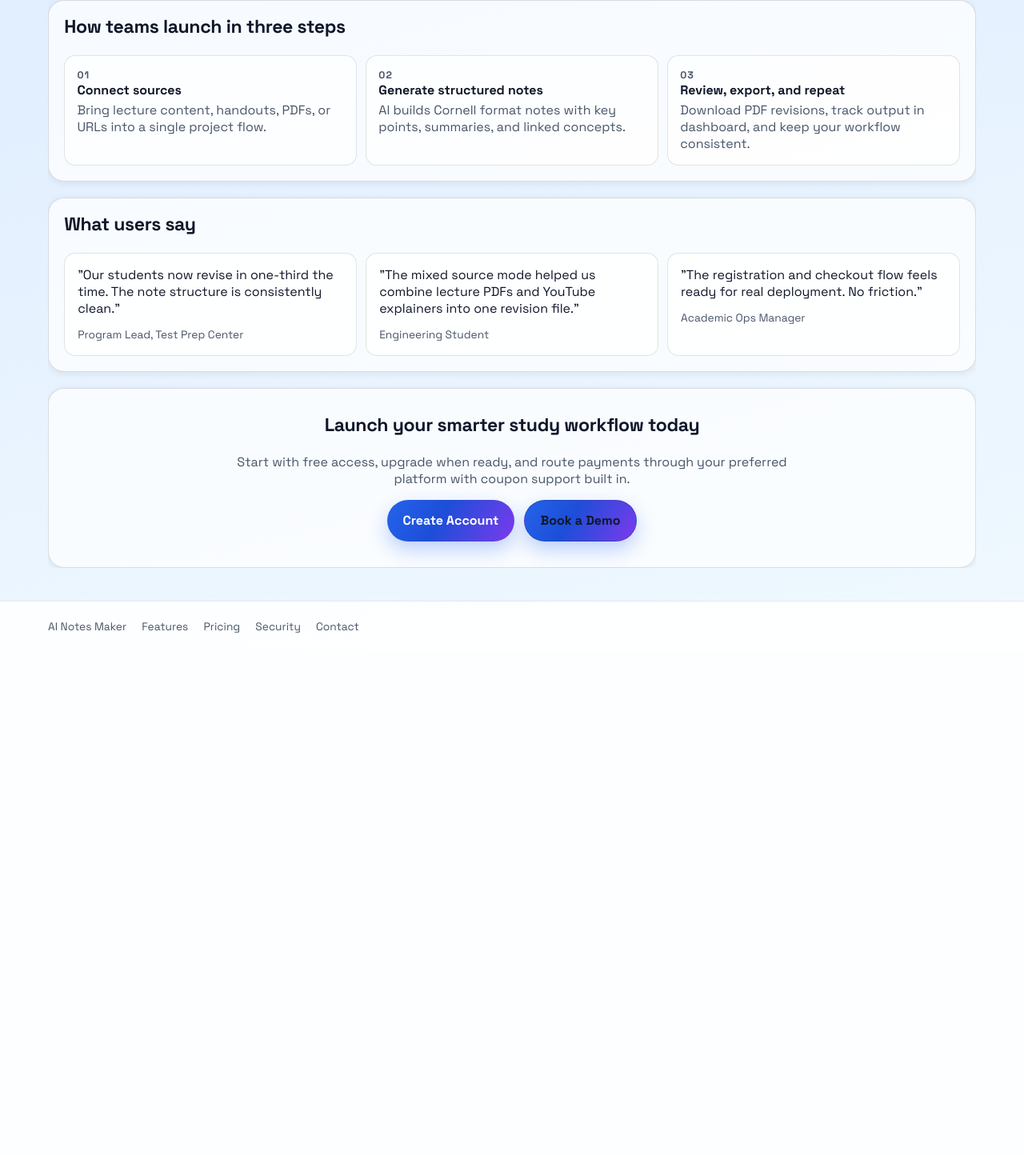
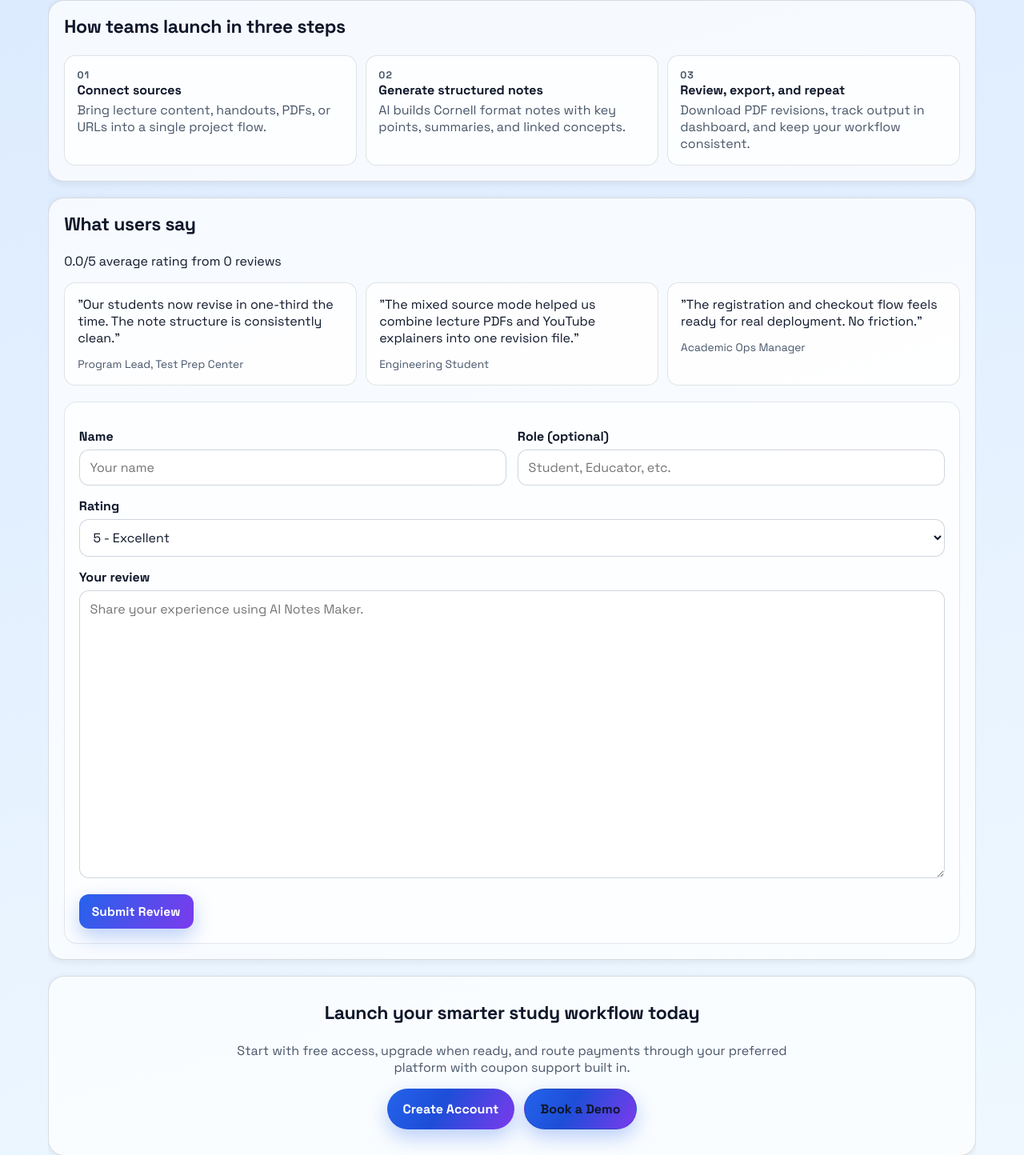
Before and after one commit to gtmcoding-source/Corneal-AI, a Flask app: page / in a window 1280 px wide. Shown: the part 1577-3021 px from the top of the page at 80% size. Before the commit the page ends 2368 px from the top, so only its background shows below. Run offline with Flask 3, Linux system fonts and the light colour scheme.

Commit message:
Solved some problems

```diff
--- a/app.py
+++ b/app.py
@@ -7,13 +7,14 @@ import secrets
 from logging.handlers import RotatingFileHandler
 from urllib.parse import urlencode, quote_plus
 
-from flask import Flask, render_template, request, redirect, url_for, session, send_file
+from flask import Flask, render_template, request, redirect, url_for, session, send_file, make_response
 from authlib.integrations.flask_client import OAuth
 from flask_mail import Mail, Message
 from sqlalchemy import inspect, or_, text, func
+from itsdangerous import URLSafeSerializer, BadSignature
 from werkzeug.security import generate_password_hash, check_password_hash
 from config import Config
-from database.models import db, User, Notes, Lead, LoginEvent, PasswordResetOTP
+from database.models import db, User, Notes, Lead, LoginEvent, PasswordResetOTP, Review
 from utils.ai_handler import generate_notes, transform_notes, TRANSFORM_ACTIONS, generate_study_plan
 from utils.helpers import generate_pdf, markdown_to_html
 from utils.source_ingestion import build_source_bundle
@@ -175,6 +176,7 @@ COUPON_CONFIG = {
 }
 
 STARTER_DAILY_NOTE_LIMIT = 3
+REMEMBER_COOKIE_NAME = "remember_device_token"
 
 def normalize_mobile(value):
     return "".join(char for char in value if char.isdigit())
@@ -243,6 +245,65 @@ def _record_login_event(user, provider):
     )
 
 
+def _remember_cookie_max_age():
+    return max(86400, int(Config.PERMANENT_SESSION_LIFETIME.total_seconds()))
+
+
+def _remember_serializer():
+    return URLSafeSerializer(app.secret_key, salt="remember-device")
+
+
+def _build_remember_token(user):
+    return _remember_serializer().dumps(
+        {
+            "uid": user.id,
+            "pwd_tag": (user.password or "")[-24:],
+        }
+    )
+
+
+def _user_from_remember_token(token):
+    if not token:
+        return None
+    try:
+        payload = _remember_serializer().loads(token)
+    except BadSignature:
+        return None
+
+    user_id = payload.get("uid")
+    pwd_tag = payload.get("pwd_tag")
+    if not user_id or not isinstance(pwd_tag, str):
+        return None
+
+    user = User.query.get(user_id)
+    if not user:
+        return None
+    if (user.password or "")[-24:] != pwd_tag:
+        return None
+    return user
+
+
+def _set_remember_cookie(response, user, enabled):
+    if enabled and user:
+        response.set_cookie(
+            REMEMBER_COOKIE_NAME,
+            _build_remember_token(user),
+            max_age=_remember_cookie_max_age(),
+            httponly=True,
+            secure=Config.SESSION_COOKIE_SECURE,
+            samesite=Config.SESSION_COOKIE_SAMESITE,
+        )
+        return response
+
+    response.delete_cookie(
+        REMEMBER_COOKIE_NAME,
+        httponly=True,
+        secure=Config.SESSION_COOKIE_SECURE,
+        samesite=Config.SESSION_COOKIE_SAMESITE,
+    )
+    return response
+
+
 def _tail_admin_logs(path, max_lines):
     if not path or not os.path.exists(path):
         return []
@@ -308,13 +369,17 @@ def _active_reset_otp_for_user(user_id):
 
 
 def _send_password_reset_otp(email, otp_code):
-    if not (Config.MAIL_SERVER and Config.MAIL_PORT and Config.MAIL_DEFAULT_SENDER):
-        app.logger.warning("Password reset email not sent: mail config missing.")
+    if not Config.MAIL_SERVER:
+        app.logger.warning("Password reset email not sent: MAIL_SERVER is missing.")
         return False
+
+    sender = (Config.MAIL_DEFAULT_SENDER or Config.MAIL_USERNAME or "no-reply@localhost").strip()
+
     try:
         message = Message(
             subject="Your Corneal AI password reset OTP",
             recipients=[email],
+            sender=sender,
             body=(
                 f"Your OTP is {otp_code}. It expires in {Config.PASSWORD_RESET_OTP_MINUTES} minutes.\n\n"
                 "If you did not request this reset, ignore this email."
@@ -466,13 +531,99 @@ def apply_security_headers(response):
     response.headers["Permissions-Policy"] = "camera=(), microphone=(), geolocation=()"
     return response
 
+
+@app.before_request
+def restore_remembered_session():
+    if session.get("user_id"):
+        return
+
+    remembered_user = _user_from_remember_token(request.cookies.get(REMEMBER_COOKIE_NAME))
+    if not remembered_user:
+        return
+
+    session["user_id"] = remembered_user.id
+    session.permanent = True
+
 # ==============================
 # Routes
 # ==============================
 
 @app.route("/")
 def landing():
-    return render_template("landing.html")
+    review_message_map = {
+        "saved": "Thanks for your review.",
+        "blocked": "Request could not be processed.",
+        "invalid_name": "Name is required and must be 80 characters or fewer.",
+        "invalid_role": "Role must be 80 characters or fewer.",
+        "invalid_rating": "Rating must be between 1 and 5.",
+        "invalid_message": "Review message is required and must be 600 characters or fewer.",
+    }
+    review_error = review_message_map.get(request.args.get("review_error", "").strip(), "")
+    review_success = review_message_map.get(request.args.get("review", "").strip(), "")
+
+    reviews = (
+        Review.query.filter_by(is_approved=True)
+        .order_by(Review.created_at.desc())
+        .limit(6)
+        .all()
+    )
+    avg_rating = (
+        db.session.query(func.avg(Review.rating))
+        .filter(Review.is_approved.is_(True))
+        .scalar()
+    )
+    review_count = (
+        db.session.query(func.count(Review.id))
+        .filter(Review.is_approved.is_(True))
+        .scalar()
+    ) or 0
+    average_rating_display = f"{float(avg_rating):.1f}" if avg_rating else "0.0"
+
+    return render_template(
+        "landing.html",
+        reviews=reviews,
+        review_error=review_error,
+        review_success=review_success,
+        review_count=review_count,
+        average_rating_display=average_rating_display,
+    )
+
+
+@app.route("/reviews", methods=["POST"])
+def submit_review():
+    name = request.form.get("name", "").strip()
+    role = request.form.get("role", "").strip()
+    message = request.form.get("message", "").strip()
+    website = request.form.get("website", "").strip()
+
+    rating_raw = request.form.get("rating", "").strip()
+    try:
+        rating = int(rating_raw)
+    except ValueError:
+        rating = 0
+
+    if website:
+        return redirect(url_for("landing", review_error="blocked", _anchor="reviews"))
+    if not name or len(name) > 80:
+        return redirect(url_for("landing", review_error="invalid_name", _anchor="reviews"))
+    if len(role) > 80:
+        return redirect(url_for("landing", review_error="invalid_role", _anchor="reviews"))
+    if rating < 1 or rating > 5:
+        return redirect(url_for("landing", review_error="invalid_rating", _anchor="reviews"))
+    if not message or len(message) > 600:
+        return redirect(url_for("landing", review_error="invalid_message", _anchor="reviews"))
+
+    db.session.add(
+        Review(
+            name=name,
+            role=role or None,
+            rating=rating,
+            message=message,
+            is_approved=True,
+        )
+    )
+    db.session.commit()
+    return redirect(url_for("landing", review="saved", _anchor="reviews"))
 
 @app.route("/journey")
 def journey():
@@ -716,6 +867,10 @@ def register():
             return render_template("register.html", error="Password is required.", selected_plan=selected_plan), 400
         if not username:
             return render_template("register.html", error="Username is required.", selected_plan=selected_plan), 400
+        if not email and not mobile:
+            return render_template("register.html", error="Email or mobile is required.", selected_plan=selected_plan), 400
+        if email and not is_valid_email(email):
+            return render_template("register.html", error="Please provide a valid email address.", selected_plan=selected_plan), 400
         if not is_strong_password(password):
             return render_template(
                 "register.html",
@@ -749,11 +904,16 @@ def register():
         db.session.commit()
 
         session.clear()
+        session.permanent = False
         session["user_id"] = new_user.id
 
+        destination = url_for("home")
         if PLAN_CONFIG[selected_plan]["price_cents"] > 0:
-            return redirect(url_for("checkout", plan=selected_plan))
-        return redirect(url_for("home"))
+            destination = url_for("checkout", plan=selected_plan)
+
+        response = make_response(redirect(destination))
+        _set_remember_cookie(response, new_user, enabled=False)
+        return response
     return render_template("register.html", selected_plan=selected_plan)
 
 @app.route("/login", methods=["GET", "POST"])
@@ -775,7 +935,9 @@ def login():
             session.permanent = remember_me
             session["user_id"] = user.id
             _record_login_event(user, "local")
-            return redirect(safe_next or url_for("home"))
+            response = make_response(redirect(safe_next or url_for("home")))
+            _set_remember_cookie(response, user, enabled=remember_me)
+            return response
 
         return render_template("login.html", error="Invalid credentials.", next_url=safe_next, remember_me=remember_me), 401
     success = "Password reset successful. Please login with your new password." if request.args.get("reset") == "1" else None
@@ -820,7 +982,7 @@ def forgot_password():
 
                 sent = _send_password_reset_otp(user.email, otp_code)
                 if not sent:
-                    error = "Could not send OTP email. Check mail configuration and try again."
+                    error = "Could not send OTP email. Check MAIL_SERVER, MAIL_PORT, MAIL_USERNAME, MAIL_PASSWORD, and MAIL_DEFAULT_SENDER in .env."
                 else:
                     session["password_reset_user_id"] = user.id
                     session["password_reset_email_hint"] = _mask_email(user.email)
@@ -966,17 +1128,18 @@ def _login_oauth_user(provider_name, provider_sub, email=None, display_name=None
     session["oauth_provider"] = provider_name
     _record_login_event(user, provider_name)
 
+    destination = url_for("home")
     if oauth_intent == "register":
         user.plan = oauth_plan
         db.session.commit()
         if PLAN_CONFIG[oauth_plan]["price_cents"] > 0:
-            return redirect(url_for("checkout", plan=oauth_plan))
-        return redirect(url_for("home"))
+            destination = url_for("checkout", plan=oauth_plan)
+    elif oauth_next:
+        destination = oauth_next
 
-    if oauth_next:
-        return redirect(oauth_next)
-
-    return redirect(url_for("home"))
+    response = make_response(redirect(destination))
+    _set_remember_cookie(response, user, enabled=oauth_remember)
+    return response
 
 
 @app.route("/callback")
@@ -1075,13 +1238,17 @@ def github_callback():
 def logout():
     provider = (session.get("oauth_provider") or "").strip().lower()
     session.clear()
+    target_url = url_for("login")
     if provider == "auth0" and Config.AUTH0_DOMAIN and Config.AUTH0_CLIENT_ID:
         params = {
             "returnTo": url_for("landing", _external=True),
             "client_id": Config.AUTH0_CLIENT_ID,
         }
-        return redirect(f"https://{Config.AUTH0_DOMAIN}/v2/logout?{urlencode(params, quote_via=quote_plus)}")
-    return redirect(url_for("login"))
+        target_url = f"https://{Config.AUTH0_DOMAIN}/v2/logout?{urlencode(params, quote_via=quote_plus)}"
+
+    response = make_response(redirect(target_url))
+    _set_remember_cookie(response, user=None, enabled=False)
+    return response
 
 
 @app.route("/checkout", methods=["GET", "POST"])
--- a/config.py
+++ b/config.py
@@ -69,6 +69,6 @@ class Config:
     MAIL_PASSWORD = os.getenv("MAIL_PASSWORD", "").strip()
     MAIL_USE_TLS = os.getenv("MAIL_USE_TLS", "true").strip().lower() == "true"
     MAIL_USE_SSL = os.getenv("MAIL_USE_SSL", "false").strip().lower() == "true"
-    MAIL_DEFAULT_SENDER = os.getenv("MAIL_DEFAULT_SENDER", MAIL_USERNAME).strip()
+    MAIL_DEFAULT_SENDER = os.getenv("MAIL_DEFAULT_SENDER", MAIL_USERNAME or "no-reply@localhost").strip()
     PASSWORD_RESET_OTP_MINUTES = _int_env("PASSWORD_RESET_OTP_MINUTES", 10, minimum=1)
     PASSWORD_RESET_MAX_ATTEMPTS = _int_env("PASSWORD_RESET_MAX_ATTEMPTS", 5, minimum=1)
--- a/static/css/landing.css
+++ b/static/css/landing.css
@@ -184,3 +184,78 @@ body[data-theme="dark"] .trust-strip p {
         opacity: 1;
     }
 }
+
+.reviews-meta {
+    margin-top: 0.55rem;
+    margin-bottom: 1rem;
+    color: var(--text-soft);
+}
+
+.review-stars {
+    margin-bottom: 0.65rem;
+    font-size: 1.05rem;
+    letter-spacing: 0.08em;
+    color: #f59e0b;
+}
+
+.review-form {
+    margin-top: 1.25rem;
+    padding: 1.1rem;
+    border: 1px solid rgba(148, 163, 184, 0.26);
+    border-radius: 16px;
+    background: rgba(255, 255, 255, 0.62);
+}
+
+.review-form-grid {
+    display: grid;
+    grid-template-columns: repeat(2, minmax(0, 1fr));
+    gap: 0.85rem;
+}
+
+.review-form label {
+    display: block;
+    margin-top: 0.9rem;
+    margin-bottom: 0.4rem;
+    font-weight: 600;
+}
+
+.review-form input,
+.review-form select,
+.review-form textarea {
+    width: 100%;
+    border: 1px solid rgba(148, 163, 184, 0.45);
+    border-radius: 12px;
+    padding: 0.7rem 0.8rem;
+    background: rgba(255, 255, 255, 0.92);
+}
+
+.review-form button {
+    margin-top: 0.95rem;
+    border: 0;
+    border-radius: 12px;
+    padding: 0.72rem 1rem;
+    background: linear-gradient(118deg, #2563eb 0%, #7c3aed 100%);
+    color: #fff;
+    font-weight: 700;
+    cursor: pointer;
+}
+
+body[data-theme="dark"] .review-form {
+    background: rgba(15, 23, 42, 0.58);
+    border-color: rgba(148, 163, 184, 0.3);
+}
+
+body[data-theme="dark"] .review-form input,
+body[data-theme="dark"] .review-form select,
+body[data-theme="dark"] .review-form textarea {
+    background: rgba(15, 23, 42, 0.82);
+    color: #e2e8f0;
+    border-color: rgba(148, 163, 184, 0.35);
+}
+
+@media (max-width: 640px) {
+    .review-form-grid {
+        grid-template-columns: 1fr;
+        gap: 0;
+    }
+}
--- a/templates/landing.html
+++ b/templates/landing.html
@@ -171,9 +171,25 @@
             </div>
         </section>
 
-        <section class="panel landing-wide">
+        <section class="panel landing-wide" id="reviews">
             <h3>What users say</h3>
+            <p class="reviews-meta">{{ average_rating_display }}/5 average rating from {{ review_count }} reviews</p>
+            {% if review_success %}
+                <p class="success-message">{{ review_success }}</p>
+            {% endif %}
+            {% if review_error %}
+                <p class="error-message">{{ review_error }}</p>
+            {% endif %}
             <div class="testimonial-grid">
+                {% if reviews %}
+                    {% for review in reviews %}
+                        <blockquote class="quote-card">
+                            <p class="review-stars" aria-label="{{ review.rating }} out of 5 stars">{% for _ in range(review.rating) %}★{% endfor %}{% for _ in range(5 - review.rating) %}☆{% endfor %}</p>
+                            <p>"{{ review.message }}"</p>
+                            <cite>{{ review.name }}{% if review.role %}, {{ review.role }}{% endif %}</cite>
+                        </blockquote>
+                    {% endfor %}
+                {% else %}
                     <blockquote class="quote-card">
                         <p>"Our students now revise in one-third the time. The note structure is consistently clean."</p>
                         <cite>Program Lead, Test Prep Center</cite>
@@ -186,7 +202,32 @@
                         <p>"The registration and checkout flow feels ready for real deployment. No friction."</p>
                         <cite>Academic Ops Manager</cite>
                     </blockquote>
+                {% endif %}
             </div>
+            <form class="review-form" action="{{ url_for('submit_review') }}" method="POST">
+                <input class="hp-field" type="text" name="website" tabindex="-1" autocomplete="off" aria-hidden="true">
+                <div class="review-form-grid">
+                    <div>
+                        <label for="review-name">Name</label>
+                        <input id="review-name" type="text" name="name" maxlength="80" placeholder="Your name" required>
+                    </div>
+                    <div>
+                        <label for="review-role">Role (optional)</label>
+                        <input id="review-role" type="text" name="role" maxlength="80" placeholder="Student, Educator, etc.">
+                    </div>
+                </div>
+                <label for="review-rating">Rating</label>
+                <select id="review-rating" name="rating" required>
+                    <option value="5">5 - Excellent</option>
+                    <option value="4">4 - Very Good</option>
+                    <option value="3">3 - Good</option>
+                    <option value="2">2 - Fair</option>
+                    <option value="1">1 - Poor</option>
+                </select>
+                <label for="review-message">Your review</label>
+                <textarea id="review-message" name="message" rows="4" maxlength="600" placeholder="Share your experience using AI Notes Maker." required></textarea>
+                <button type="submit">Submit Review</button>
+            </form>
         </section>
 
         <section class="panel final-cta">
```
Also changed, not shown: database/models.py (+10 -0 lines), templates/register.html (+4 -4 lines). Lines whose indentation alone changed are shown as unchanged.
